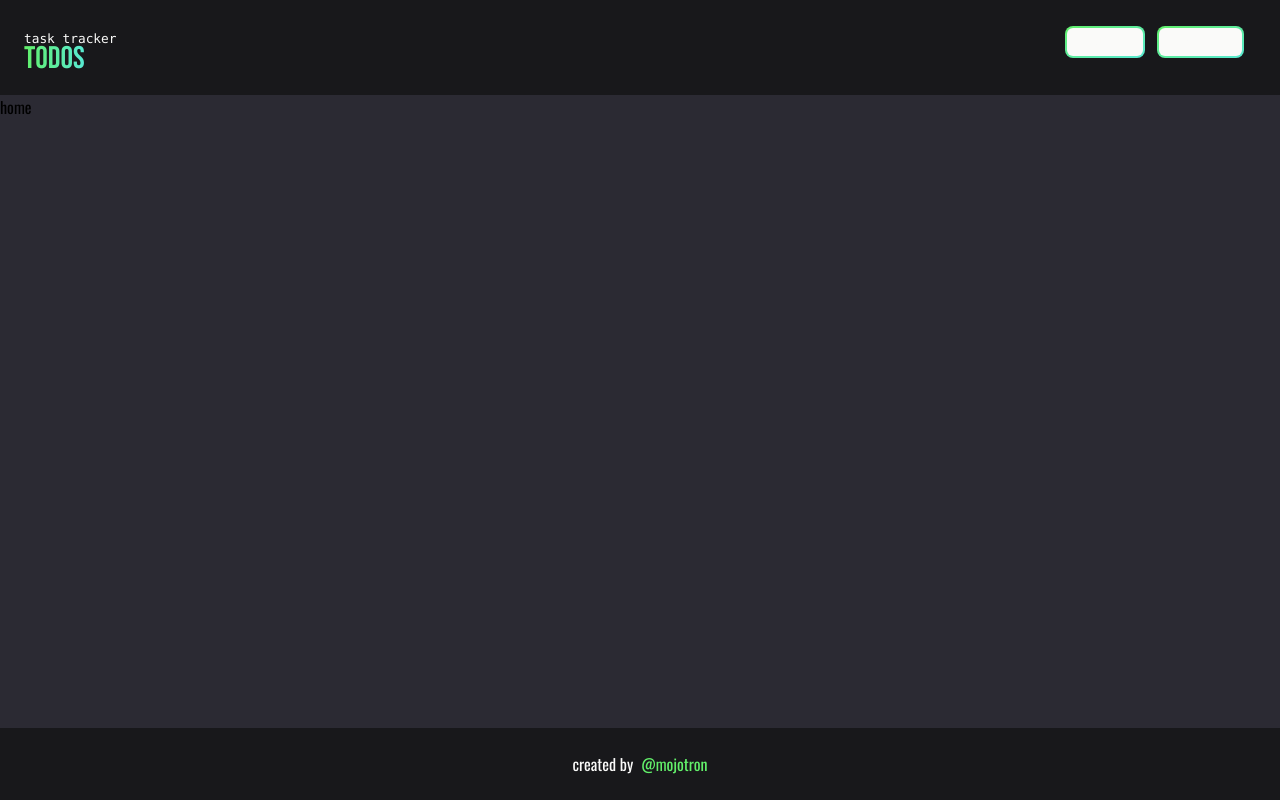
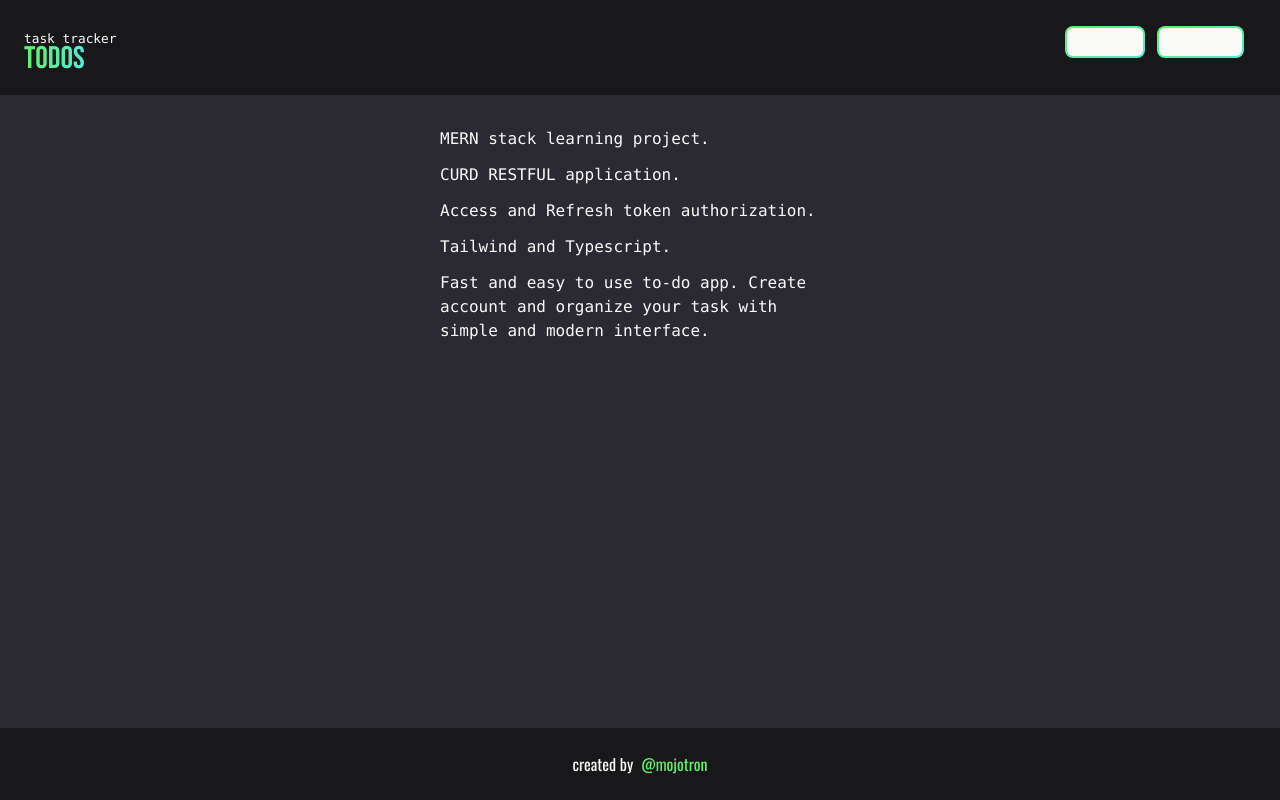
Before and after one commit to mojotron/todos, a React (Vite) app: page / in a window 1280 px wide. Built offline with nearby package versions, Linux system fonts and the light colour scheme; no server answers; a web font is replaced by a local one.

Commit message:
add basic design for homepage

```diff
--- a/src/App.tsx
+++ b/src/App.tsx
@@ -6,6 +6,7 @@ import MainLayout from "./layouts/MainLayout";
 import SignupPage from "./pages/SignupPage";
 import LoginPage from "./pages/LoginPage";
 import Dashboard from "./pages/Dashboard";
+import HomePage from "./pages/HomePage";
 // components
 import ProtectedRoutes from "./components/ProtectedRoutes";
 import TaskContextProvider from "./contexts/TaskContext";
@@ -18,7 +19,7 @@ const router = createBrowserRouter([
     path: "/",
     element: <MainLayout />,
     children: [
-      { index: true, element: <h1>home</h1> },
+      { index: true, element: <HomePage /> },
       { path: "/signup", element: <SignupPage /> },
       { path: "/login", element: <LoginPage /> },
       {
--- a/src/contexts/AuthContext.tsx
+++ b/src/contexts/AuthContext.tsx
@@ -18,7 +18,6 @@ const useAuthSource = (): {
 } => {
   const [isAuth, setIsAuth] = useState(false);
   const [user, setUser] = useState<null | UserType>(null);
-  console.log("context", isAuth, user);
 
   // check if token is valid
   useEffect(() => {
@@ -30,8 +29,7 @@ const useAuthSource = (): {
           setUser(response.data.user);
         }
       })
-      .catch((error) => {
-        console.log(error.response.data);
+      .catch(() => {
         setIsAuth(false);
         setUser(null);
       });
--- /dev/null
+++ b/src/pages/HomePage.tsx
@@ -0,0 +1,18 @@
+const HomePage = () => {
+  return (
+    <div className="pt-8 flex justify-center">
+      <section className="w-[400px] flex flex-col gap-2 text-white font-mono">
+        <p>MERN stack learning project.</p>
+        <p>CURD RESTFUL application.</p>
+        <p>Access and Refresh token authorization.</p>
+        <p>Tailwind and Typescript.</p>
+        <p>
+          Fast and easy to use to-do app. Create account and organize your task
+          with simple and modern interface.
+        </p>
+      </section>
+    </div>
+  );
+};
+
+export default HomePage;
```
